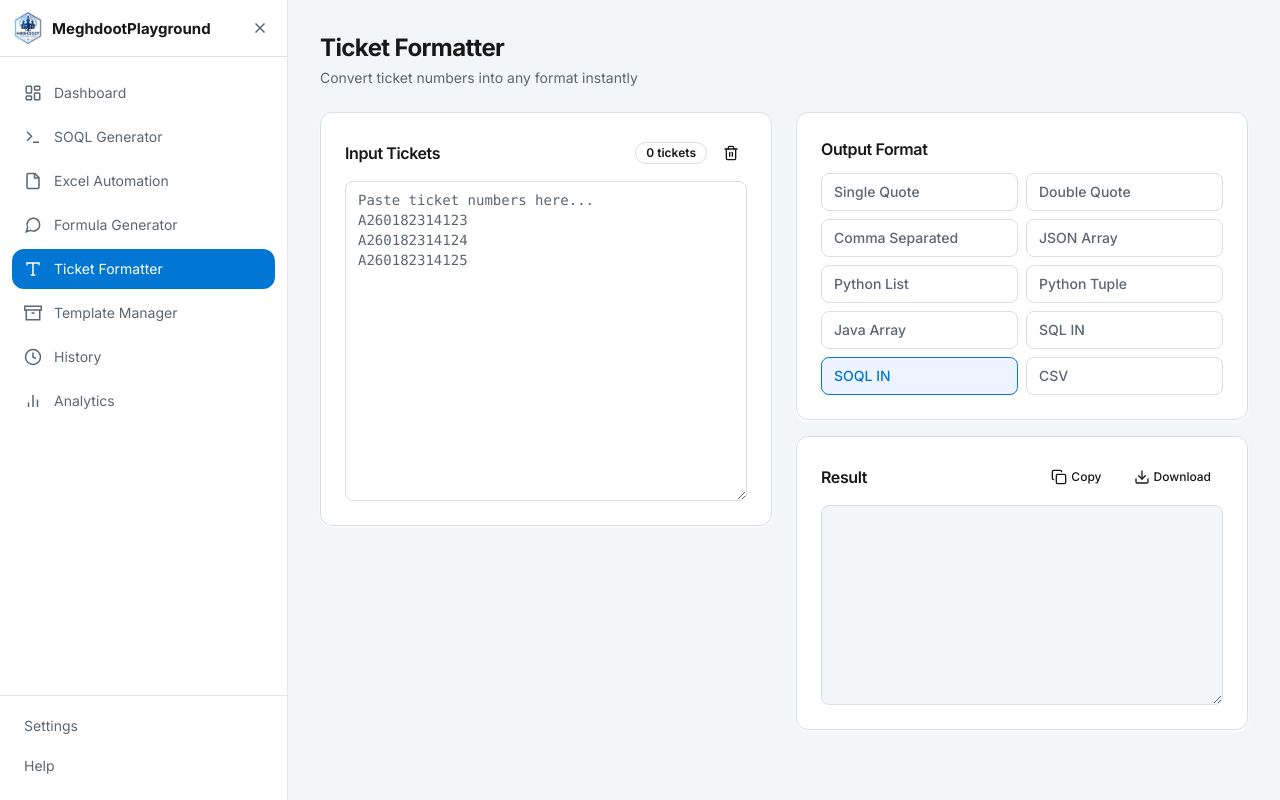
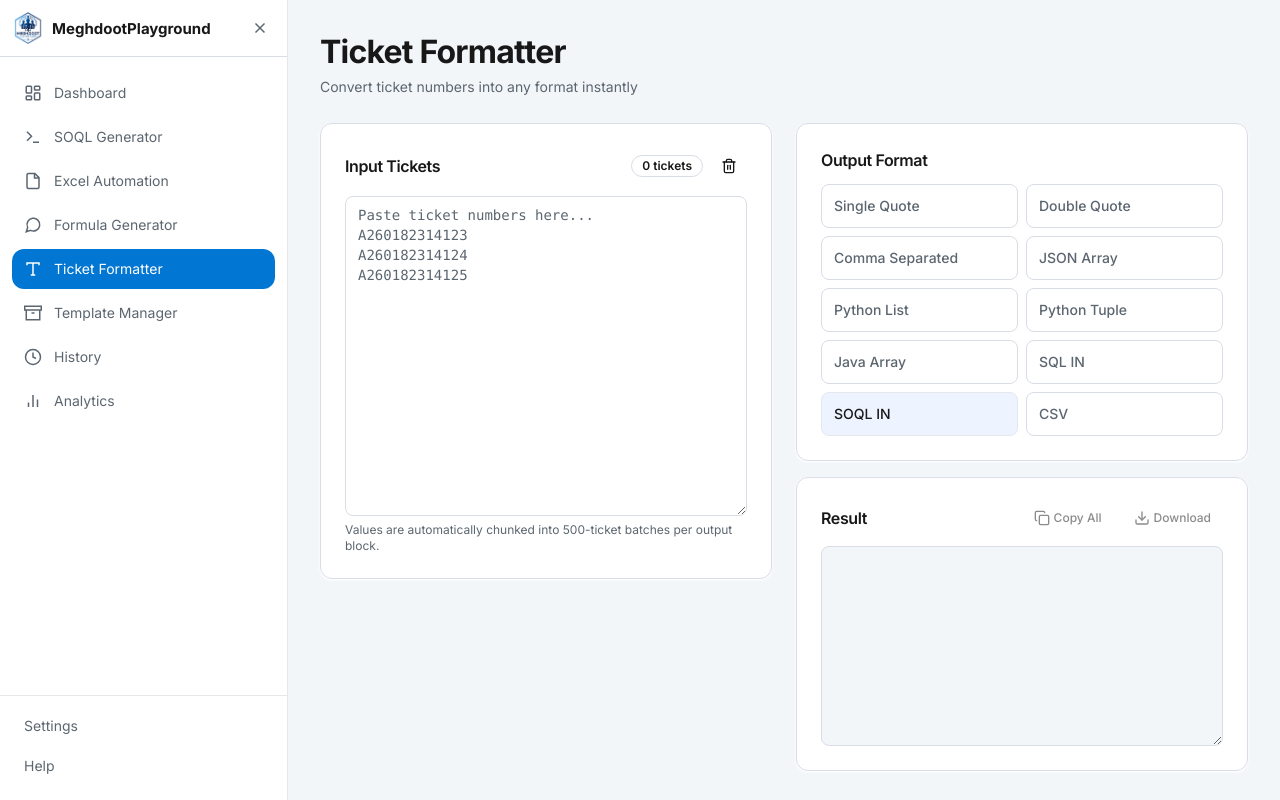
Before and after one commit to abhishekdas009/MeghdootPlayground, a Next.js app in the folder frontend/: page /ticket-formatter in a window 1280 px wide. Built offline with nearby package versions, Linux system fonts and the light colour scheme.

Commit message:
Refactor ticket formatting to handle batches

```diff
--- a/frontend/app/ticket-formatter/page.tsx
+++ b/frontend/app/ticket-formatter/page.tsx
@@ -6,7 +6,7 @@ import { Card, CardContent, CardHeader, CardTitle } from "@/components/ui/card";
 import { Button } from "@/components/ui/button";
 import { Textarea } from "@/components/ui/textarea";
 import { Badge } from "@/components/ui/badge";
-import { Copy, Download, Trash2 } from "lucide-react";
+import { Copy, Download, Trash2, ChevronLeft, ChevronRight } from "lucide-react";
 import { toast } from "sonner";
 
 type FormatOption = {
@@ -31,10 +31,12 @@ const FORMATS: FormatOption[] = [
   { id: "csv", label: "CSV", wrap: (t: string) => t, join: "\n" },
 ];
 
+const BATCH_SIZE = 500;
+
 export default function TicketFormatterPage() {
   const [input, setInput] = React.useState("");
   const [selectedFormat, setSelectedFormat] = React.useState<string>("soql-in");
-  const [output, setOutput] = React.useState("");
+  const [batchIndex, setBatchIndex] = React.useState(0);
 
   const tickets = React.useMemo(() => {
     return input
@@ -43,30 +45,49 @@ export default function TicketFormatterPage() {
       .filter((t) => t.length > 0);
   }, [input]);
 
-  const handleFormat = React.useCallback(() => {
+  const batches = React.useMemo(() => {
+    const chunks: string[][] = [];
+    for (let i = 0; i < tickets.length; i += BATCH_SIZE) {
+      chunks.push(tickets.slice(i, i + BATCH_SIZE));
+    }
+    return chunks;
+  }, [tickets]);
+
+  const batchCount = batches.length;
+
+  const outputBatches = React.useMemo(() => {
     const format = FORMATS.find((f) => f.id === selectedFormat);
-    if (!format || tickets.length === 0) {
-      setOutput("");
-      return;
-    }
-    const lines = tickets.map(format.wrap);
-    let result = lines.join(format.join);
-    if (format.prefix) result = format.prefix + result;
-    if (format.suffix) result = result + format.suffix;
-    setOutput(result);
-  }, [tickets, selectedFormat]);
+    if (!format || batches.length === 0) return [];
+    return batches.map((chunk) => {
+      const lines = chunk.map(format.wrap);
+      let result = lines.join(format.join);
+      if (format.prefix) result = format.prefix + result;
+      if (format.suffix) result = result + format.suffix;
+      return result;
+    });
+  }, [batches, selectedFormat]);
+
+  const currentOutput = outputBatches[batchIndex] ?? "";
 
   React.useEffect(() => {
-    handleFormat();
-  }, [handleFormat]);
+    setBatchIndex(0);
+  }, [input, selectedFormat]);
 
-  const handleCopy = () => {
-    navigator.clipboard.writeText(output);
+  const handleCopy = (value: string) => {
+    if (!value) return;
+    navigator.clipboard.writeText(value);
     toast.success("Copied to clipboard");
   };
 
+  const handleCopyAll = () => {
+    if (outputBatches.length === 0) return;
+    navigator.clipboard.writeText(outputBatches.join("\n\n"));
+    toast.success("Copied all batches to clipboard");
+  };
+
   const handleDownload = () => {
-    const blob = new Blob([output], { type: "text/plain" });
+    if (outputBatches.length === 0) return;
+    const blob = new Blob([outputBatches.join("\n\n")], { type: "text/plain" });
     const url = URL.createObjectURL(blob);
     const a = document.createElement("a");
     a.href = url;
@@ -77,21 +98,24 @@ export default function TicketFormatterPage() {
   };
 
   return (
-    <div className="space-y-6 max-w-5xl mx-auto">
+    <div className="mx-auto w-full max-w-6xl space-y-5 sm:space-y-6">
       <div className="flex flex-col gap-1">
-        <h1 className="text-2xl font-bold tracking-tight text-foreground">Ticket Formatter</h1>
-        <p className="text-sm text-muted-foreground">Convert ticket numbers into any format instantly</p>
+        <h1 className="text-[clamp(1.5rem,3vw,2rem)] font-bold leading-tight tracking-tight text-foreground">Ticket Formatter</h1>
+        <p className="max-w-3xl text-sm leading-relaxed text-muted-foreground">Convert ticket numbers into any format instantly</p>
       </div>
 
-      <div className="grid gap-6 lg:grid-cols-2">
+      <div className="grid gap-5 lg:grid-cols-2 lg:gap-6">
         <motion.div initial={{ opacity: 0, y: 8 }} animate={{ opacity: 1, y: 0 }} transition={{ duration: 0.25 }}>
           <Card>
             <CardHeader className="pb-3">
-              <div className="flex items-center justify-between">
+              <div className="flex flex-wrap items-center justify-between gap-3">
                 <CardTitle className="text-base">Input Tickets</CardTitle>
                 <div className="flex items-center gap-2">
                   <Badge variant="outline">{tickets.length} tickets</Badge>
-                  <Button variant="ghost" size="icon" className="h-8 w-8" onClick={() => setInput("")}>
+                  {batchCount > 1 && (
+                    <Badge variant="outline">{batchCount} batches</Badge>
+                  )}
+                  <Button variant="ghost" size="icon" onClick={() => setInput("")} aria-label="Clear tickets">
                     <Trash2 className="h-4 w-4" />
                   </Button>
                 </div>
@@ -100,10 +124,11 @@ export default function TicketFormatterPage() {
             <CardContent>
               <Textarea
                 placeholder={`Paste ticket numbers here...\nA260182314123\nA260182314124\nA260182314125`}
-                className="min-h-[320px] font-mono text-sm"
+                className="min-h-[240px] font-mono text-sm sm:min-h-[320px]"
                 value={input}
                 onChange={(e) => setInput(e.target.value)}
               />
+              <p className="text-xs text-muted-foreground mt-1.5">Values are automatically chunked into 500-ticket batches per output block.</p>
             </CardContent>
           </Card>
         </motion.div>
@@ -114,14 +139,15 @@ export default function TicketFormatterPage() {
               <CardTitle className="text-base">Output Format</CardTitle>
             </CardHeader>
             <CardContent>
-              <div className="grid grid-cols-2 gap-2">
+              <div className="grid grid-cols-1 gap-2 sm:grid-cols-2">
                 {FORMATS.map((f) => (
                   <button
+                    type="button"
                     key={f.id}
                     onClick={() => setSelectedFormat(f.id)}
-                    className={`rounded-md border px-3 py-2 text-left text-sm font-medium transition-all ${
+                    className={`min-h-11 rounded-md border px-3 py-2 text-left text-sm font-medium transition-all focus-visible:outline-none focus-visible:ring-2 focus-visible:ring-accent/50 ${
                       selectedFormat === f.id
-                        ? "border-primary bg-hover text-primary"
+                        ? "border-accent bg-hover text-accent"
                         : "border-border bg-card text-muted-foreground hover:bg-hover hover:text-foreground"
                     }`}
                   >
@@ -134,22 +160,45 @@ export default function TicketFormatterPage() {
 
           <Card>
             <CardHeader className="pb-3">
-              <div className="flex items-center justify-between">
-                <CardTitle className="text-base">Result</CardTitle>
+              <div className="flex flex-col gap-3 sm:flex-row sm:items-center sm:justify-between">
                 <div className="flex items-center gap-2">
-                  <Button variant="ghost" size="sm" className="h-8 gap-1" onClick={handleCopy}>
-                    <Copy className="h-4 w-4" /> Copy
+                  <CardTitle className="text-base">Result</CardTitle>
+                  {batchCount > 1 && (
+                    <Badge variant="outline" className="text-[10px]">{batchCount} batch{batchCount === 1 ? "" : "es"}</Badge>
+                  )}
+                </div>
+                <div className="flex flex-wrap items-center gap-2">
+                  <Button variant="ghost" size="sm" className="gap-1" onClick={handleCopyAll} disabled={outputBatches.length === 0}>
+                    <Copy className="h-4 w-4" /> Copy All
                   </Button>
-                  <Button variant="ghost" size="sm" className="h-8 gap-1" onClick={handleDownload}>
+                  <Button variant="ghost" size="sm" className="gap-1" onClick={handleDownload} disabled={outputBatches.length === 0}>
                     <Download className="h-4 w-4" /> Download
                   </Button>
                 </div>
               </div>
             </CardHeader>
-            <CardContent>
+            <CardContent className="space-y-2">
+              {batchCount > 1 && (
+                <div className="flex items-center justify-between rounded-md border border-border/70 bg-muted/20 px-3 py-2">
+                  <span className="text-[11px] font-semibold uppercase tracking-[0.2em] text-muted-foreground">
+                    Batch {batchIndex + 1} / {batchCount}
+                  </span>
+                  <div className="flex items-center gap-1">
+                    <Button variant="ghost" size="sm" className="h-7 w-7 p-0" disabled={batchIndex <= 0} onClick={() => setBatchIndex((i) => Math.max(0, i - 1))}>
+                      <ChevronLeft className="h-4 w-4" />
+                    </Button>
+                    <Button variant="ghost" size="sm" className="h-7 w-7 p-0" disabled={batchIndex >= batchCount - 1} onClick={() => setBatchIndex((i) => Math.min(batchCount - 1, i + 1))}>
+                      <ChevronRight className="h-4 w-4" />
+                    </Button>
+                    <Button variant="ghost" size="sm" className="h-7 gap-1" onClick={() => handleCopy(currentOutput)}>
+                      <Copy className="h-3.5 w-3.5" />
+                    </Button>
+                  </div>
+                </div>
+              )}
               <Textarea
                 readOnly
-                value={output}
+                value={currentOutput}
                 className="min-h-[200px] font-mono text-sm bg-muted"
               />
             </CardContent>
```
